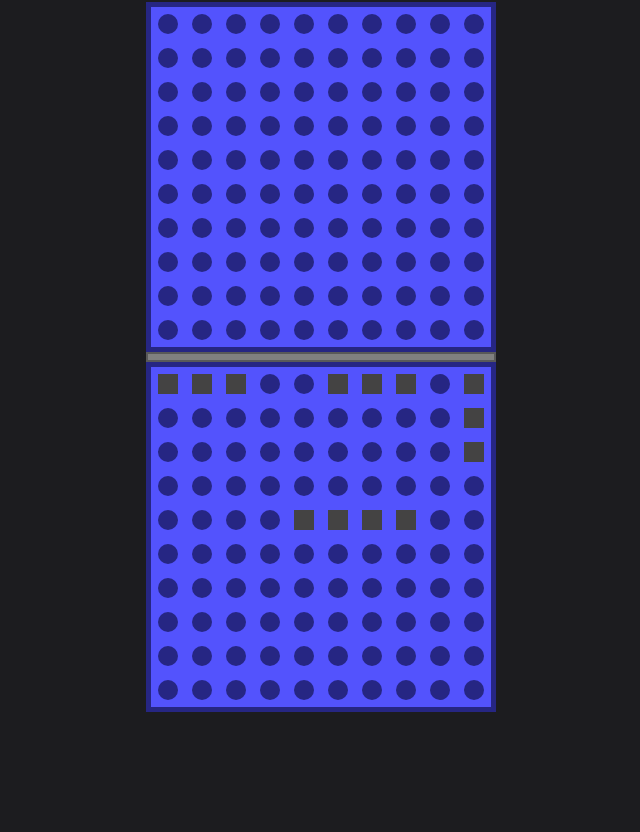
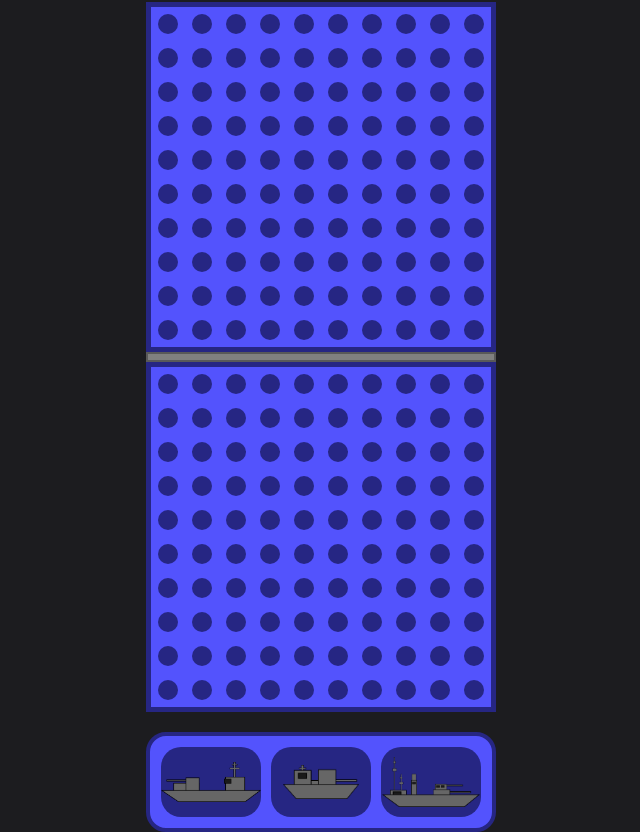
Before and after one commit to GravityCodes/battleship-game, a website built with webpack: page src/template.html in a window 1280 px wide. Shown: the part 58-890 px from the top of the page, without its empty margins (319-959 px from the left). Before the commit the page ends 800 px from the top, so only its background shows below. Built offline with nearby package versions, Linux system fonts and the light colour scheme.

Commit message:
feat: create ship icons

```diff
--- /dev/null
+++ b/src/components/dragDrop.js
@@ -0,0 +1,13 @@
+export const initDragDrop = () => {
+    function dragstartHandler(e){
+        e.dataTransfer.setData("text/uri-list", e.target.src);
+    }
+
+    window.addEventListener("DOMContentLoaded", () => {
+        const battleships = document.querySelectorAll("#ship-container div");
+
+        battleships.forEach( battleship => {
+            battleship.addEventListener("dragstart", dragstartHandler);
+        })
+    });
+}
--- a/src/components/gameDisplay.js
+++ b/src/components/gameDisplay.js
@@ -1,4 +1,6 @@
-
+import battleship3 from "../images/battleship3.png";
+import battleship2 from "../images/battleship2.png";
+import battleship4 from "../images/battleship4.png";
 
 export const displayScreen = () => {
     const gameWrapper = document.createElement("div");
@@ -44,10 +46,41 @@ export const displayScreen = () => {
 
     }
 
+
+    const shipsContainer = document.createElement("div");
+    shipsContainer.id = "ship-container";
+
+    const battleship3Container = document.createElement("div");
+    battleship3Container.id = "battleship-3-container";
+    const battleship3Icon = document.createElement("img");
+    battleship3Icon.setAttribute("draggable", true);
+    battleship3Icon.src = battleship3;
+    battleship3Container.appendChild(battleship3Icon);
+
+    const battleship2Container = document.createElement("div");
+    battleship2Container.id = "battleship-2-container";
+    const battleship2Icon = document.createElement("img");
+    battleship2Icon.setAttribute("draggable", true);
+    battleship2Icon.src = battleship2;
+    battleship2Container.appendChild(battleship2Icon);
+
+
+    const battleship4Container = document.createElement("div");
+    battleship4Container.id = "battleship-4-container";
+    const battleship4Icon = document.createElement("img");
+    battleship4Icon.setAttribute("draggable", true);
+    battleship4Icon.src = battleship4;
+    battleship4Container.appendChild(battleship4Icon);
+
     gameWrapper.appendChild(title);
     gameWrapper.appendChild(enemyBoard);
     gameWrapper.appendChild(divider);
     gameWrapper.appendChild(playerBoard);
+    gameWrapper.appendChild(shipsContainer);
+
+    shipsContainer.appendChild(battleship3Container);
+    shipsContainer.appendChild(battleship2Container);
+    shipsContainer.appendChild(battleship4Container);
 
     return gameWrapper
 }
--- a/src/modules/gameDriver.js
+++ b/src/modules/gameDriver.js
@@ -3,7 +3,7 @@ import { displayScreen } from "../components/gameDisplay.js"
 import {renderBoard} from "../components/renderBoard.js";
 import reset from "../style/reset.css"
 import style from "../style/style.css"
-
+import { initDragDrop } from "../components/dragDrop.js";
 
 const $htmlContainer = document.querySelector("main");
 $htmlContainer.appendChild(displayScreen());
@@ -16,17 +16,10 @@ const $playerBoardCells = document.querySelectorAll("#player-board .grid-dot");
 const player = new HumanPlayer();
 const cpu = new ComputerPlayer();
 
-player.gameBoard.placeShipHorizontal(3,[0,0]);
-player.gameBoard.placeShipHorizontal(3,[0,5]);
-player.gameBoard.placeShipVertical(3,[0,9]);
-player.gameBoard.placeShipHorizontal(4,[4,4]);
-
-cpu.gameBoard.placeShipHorizontal(3,[0,0]);
-cpu.gameBoard.placeShipHorizontal(3,[0,5]);
-cpu.gameBoard.placeShipVertical(3,[0,9]);
-cpu.gameBoard.placeShipHorizontal(4,[4,4]);
 
 renderBoard(player.gameBoard.board);
+initDragDrop();
+
 
 //players turn first
 
@@ -37,16 +30,32 @@ const cpuPlaceAttack = () => {
     cpu.Attack(player);
 }
 
+const checkForWinner = () => {
+    if(player.gameBoard.isAllShipsSunk()){
+        console.log("CPU WON");
+    }
+    else if(cpu.gameBoard.isAllShipsSunk()){
+        console.log("PLAYER WON");
+
+    }
+
+    console.log("Game still going");
+}
+
 const placeAttack = (cell) => {
 
     if(cpuTurn == false){
+        console.log(cell)
         cell.classList.add(player.Attack([cell.dataset.x, cell.dataset.y], cpu));
+
+        checkForWinner();
         cpuTurn = true;
+
         setTimeout(() => {
             cpuPlaceAttack();
             renderBoard(player.gameBoard.board);
             cpuTurn = false;
-        },2000);
+        },1500);
     }
 }
 $enemyBoard.addEventListener('click', e => {
--- a/src/modules/gameboard.js
+++ b/src/modules/gameboard.js
@@ -51,7 +51,9 @@ export default class GameBoard {
 
     receiveAttack(coords) {
         if(this.board[coords[0]][coords[1]] != 0){
+
             this.ships[this.board[coords[0]][coords[1]]].hit();
+            console.log(this.ships[this.board[coords[0]][coords[1]]]);
             return true;
         }
 
--- a/src/style/style.css
+++ b/src/style/style.css
@@ -55,3 +55,43 @@ body {
     margin: 0 auto;
     border: 2px solid rgb(89, 89, 89);
 }
+
+#ship-container {
+    height: 100px;
+    width: 350px;
+    background-color: rgb(83, 83, 253);
+    border-radius: 20px;
+    border: 4px solid rgb(38, 38, 131);
+    margin: 0 auto;
+    margin-top: 20px;
+    display: flex;
+    gap: 10px;
+    justify-content: center;
+    align-items: center;
+}
+
+#ship-container div {
+    background-color: rgb(38, 38, 131);
+    width: 100px;
+    height: 70px;
+    border-radius: 20px;
+    display: flex;
+    justify-content: center;
+    align-items: center;
+}
+
+#battleship-3-container img {
+    height: 50px;
+
+    object-fit: contain;
+}
+
+#battleship-2-container img {
+    height: 35px;
+    object-fit: contain;
+}
+
+#battleship-4-container img {
+    height: 50px;
+    object-fit: contain;
+}
```
Also changed, not shown: src/images/battleship2.png (added), src/images/battleship3.png (added), src/images/battleship4.png (added).
